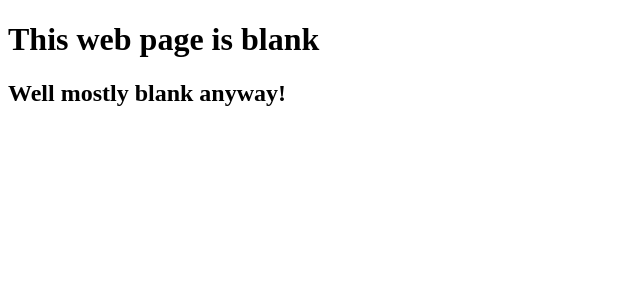
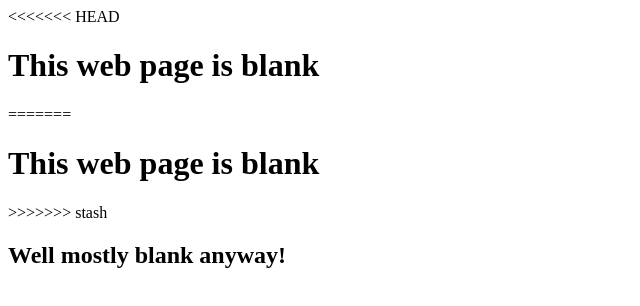
Before and after one commit to mnvasi/0main_openSAP_repo, a plain HTML site: page index.html in a window 1280 px wide. Shown: the whole page, without its empty margins (0-640 px from the left). Drawn offline with Linux system fonts and the light colour scheme.

Commit message:
commit 2

```diff
--- a/index.html
+++ b/index.html
@@ -5,7 +5,11 @@
 		<title> An Empty Web Page </title>
 	</head>
 	<body>
+<<<<<<< HEAD
 		<h1 style = "color = Blue"> This web page is blank</h1>
+=======
+		<h1 style = "color=Red"> This web page is blank</h1>
+>>>>>>> stash
 		<h2> Well mostly blank anyway! </h2>
 	</body>
 </html>
```
